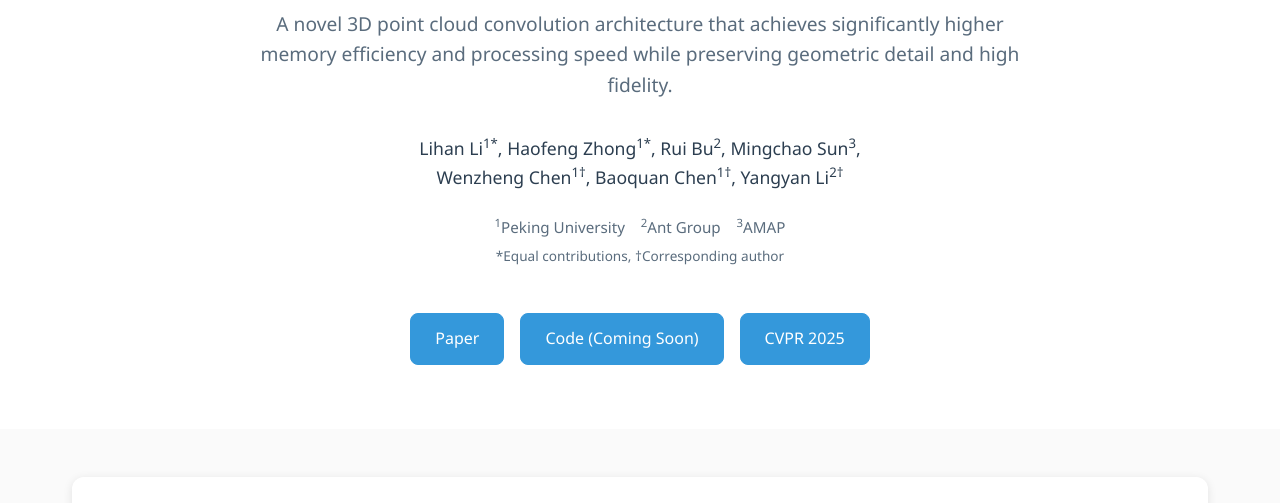
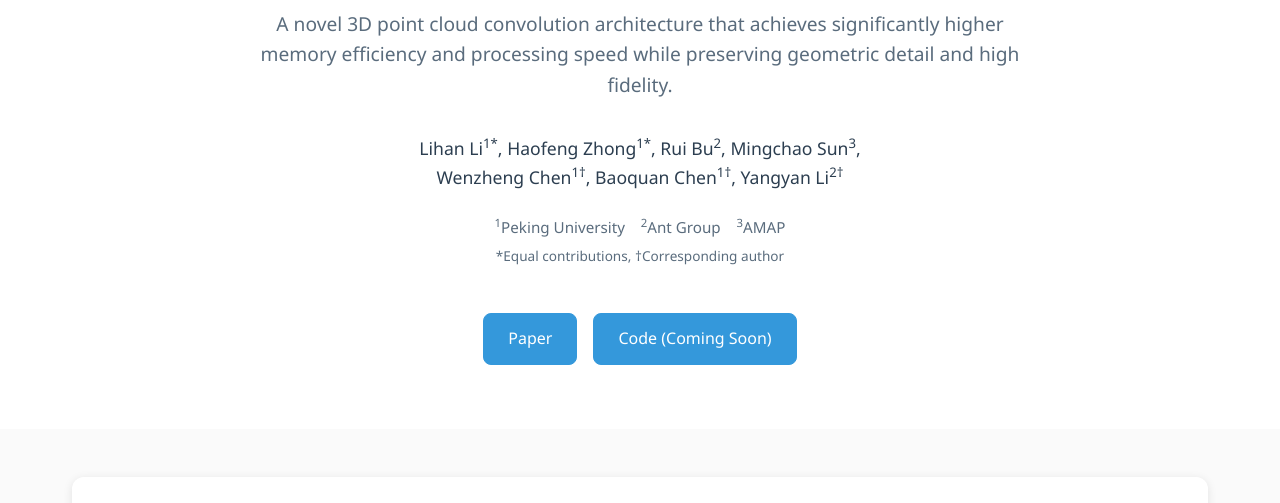
Before and after one commit to Lihhan/PointCNNpp, a plain HTML site: page index.html in a window 1280 px wide. Shown: the part 297-800 px from the top of the page. Drawn offline with nearby package versions, Linux system fonts and the light colour scheme.

Commit message:
Update index.html

```diff
--- a/index.html
+++ b/index.html
@@ -407,7 +407,6 @@ transform: translateY(0);
 <div class="hero-buttons">
 <a href="#" class="btn">Paper</a>
 <a href="#" class="btn">Code (Coming Soon)</a>
-<a href="#" class="btn">CVPR 2025</a>
 </div>
 </div>
 
```
